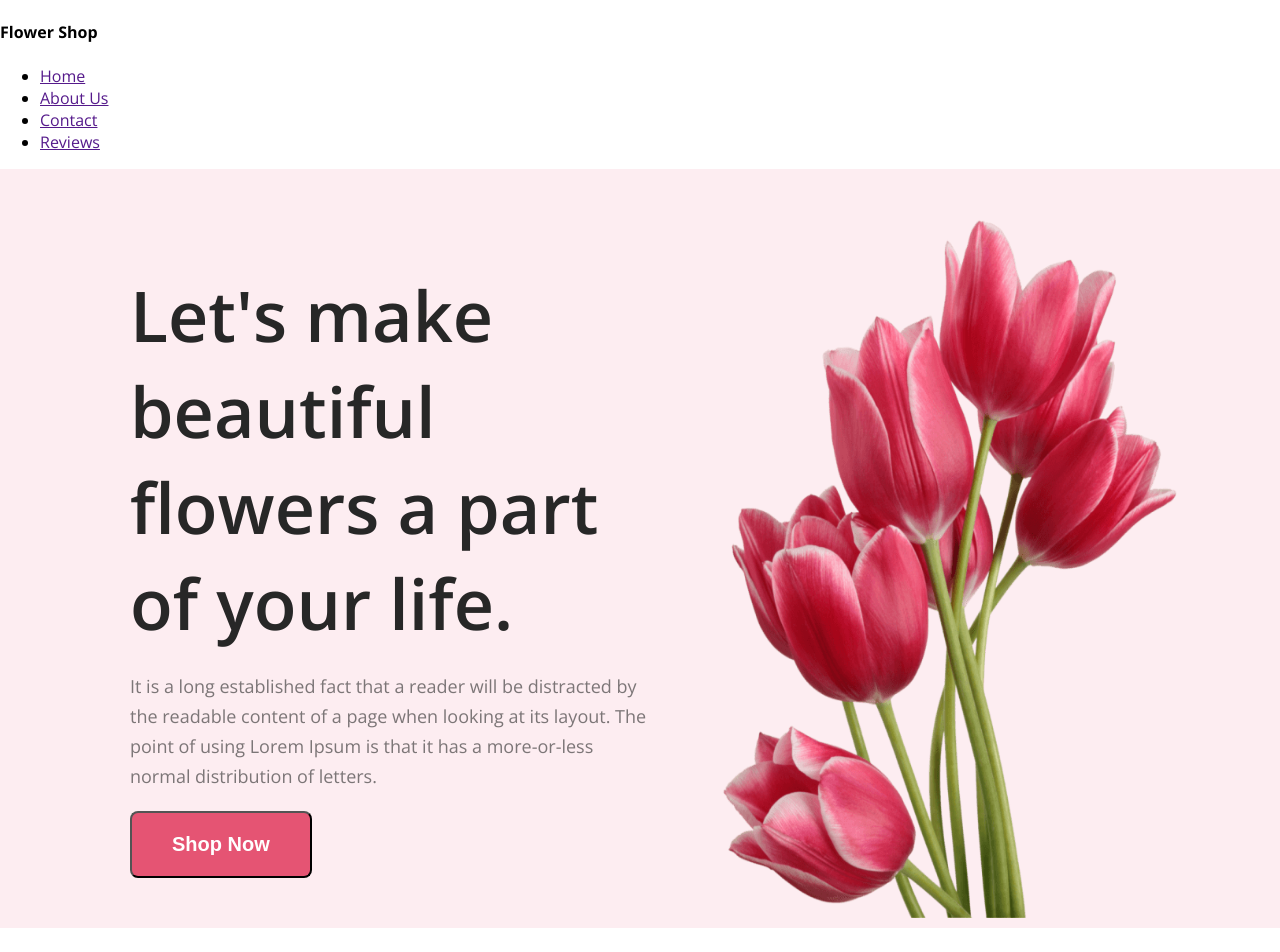
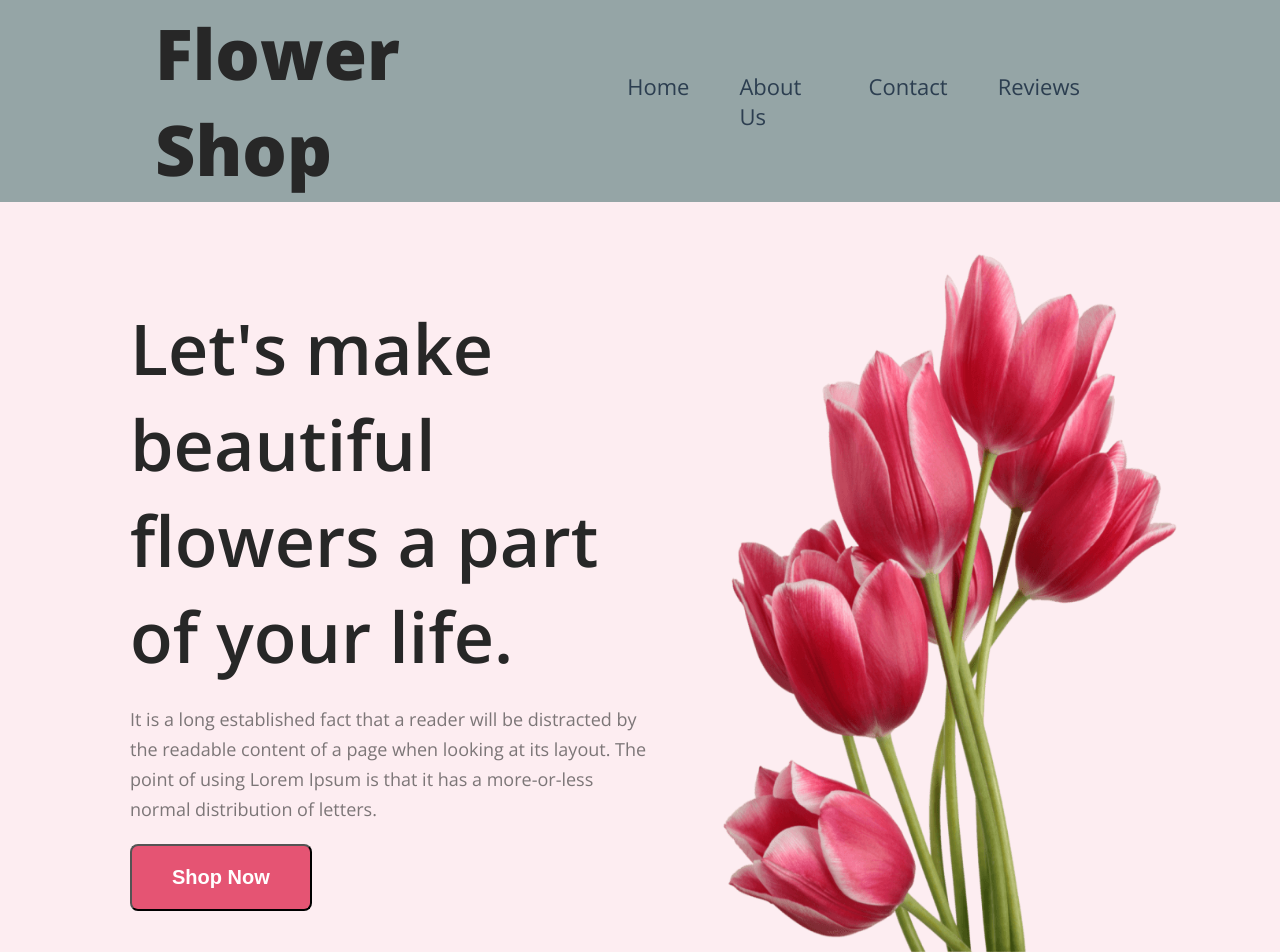
Before and after one commit to Newaz02/assignment01, a plain HTML site: page index.html in a window 1280 px wide. Shown: the top 952 px of the page. Drawn offline with nearby package versions, Linux system fonts and the light colour scheme.

Commit message:
navigation added

```diff
--- a/styles/flower_shop.css
+++ b/styles/flower_shop.css
@@ -5,6 +5,36 @@ body {
     margin: 0;
 }
 /* header-section */
+
+.navigation {
+    display: flex;
+    justify-content: space-between;
+    align-items: center;
+    padding: 0px 150px;
+    background-color: #95a5a6;
+}
+
+.navigation ul {
+    display: flex;
+}
+
+.navigation h4 {
+    color: #272727;
+    font-size: 70px;
+    font-weight: 800;
+    margin: 5px;
+}
+
+.navigation ul li {
+    list-style: none;
+
+}
+.navigation ul li a {
+    text-decoration: none;
+    margin-right: 50px;
+    color: #2c3e50;
+    font-size: 22px;
+}
 
 .header {
     background-color:#E554731A;
@@ -167,7 +197,7 @@ body {
     background-image: url('../images/rectangle4.png');
     background-repeat: no-repeat;
     background-position: center;
-    margin: 40px 174px 0px 180px;
+    margin: 70px 174px 100px 180px;
     padding: 50px 0 110px;
     background-size: contain;
 }
```
